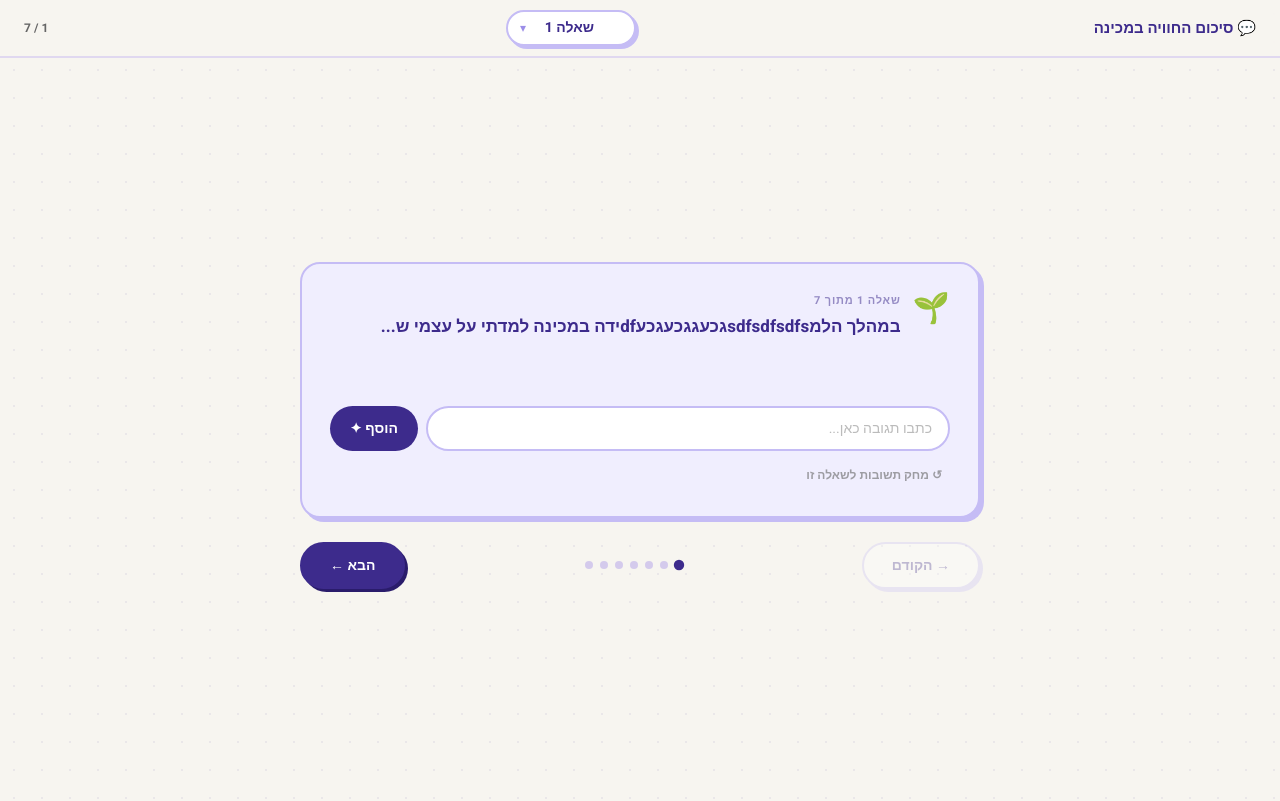
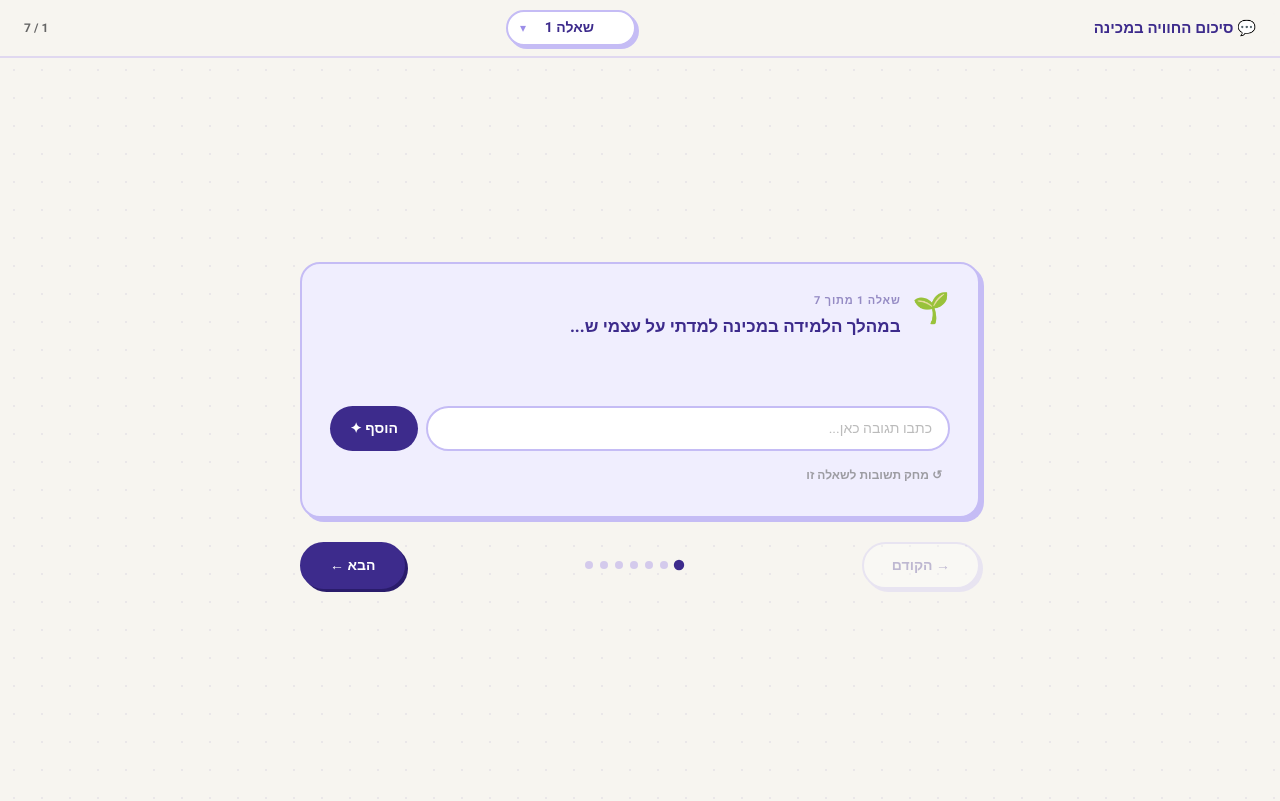
Before and after one commit to nivagy/Mechina, a plain HTML site: page index.html in a window 1280 px wide. Drawn offline with Linux system fonts and the light colour scheme.

Commit message:
Update index.html

```diff
--- a/index.html
+++ b/index.html
@@ -515,7 +515,7 @@
 
 <script>
 const prompts = [
-  { text: "במהלך הלמsdfsdfsdfsגכעגגכעגכעdfידה במכינה למדתי על עצמי ש...",                                       theme:"purple", style:"bubble", icon:"🌱" },
+  { text: "במהלך הלמידה במכינה למדתי על עצמי ש...",                                       theme:"purple", style:"bubble", icon:"🌱" },
   { text: "הכי אהבתי במכינה...",                                                            theme:"teal",   style:"cloud",  icon:"⭐" },
   { text: "דברים שעדיין קשה לי איתם במכינה הם...",                                         theme:"coral",  style:"bubble", icon:"🧗" },
   { text: "_____ עזר לי להתמודד ולהמשיך להגיע למכינה",                                     theme:"pink",   style:"tag",    icon:"🤝" },
```
